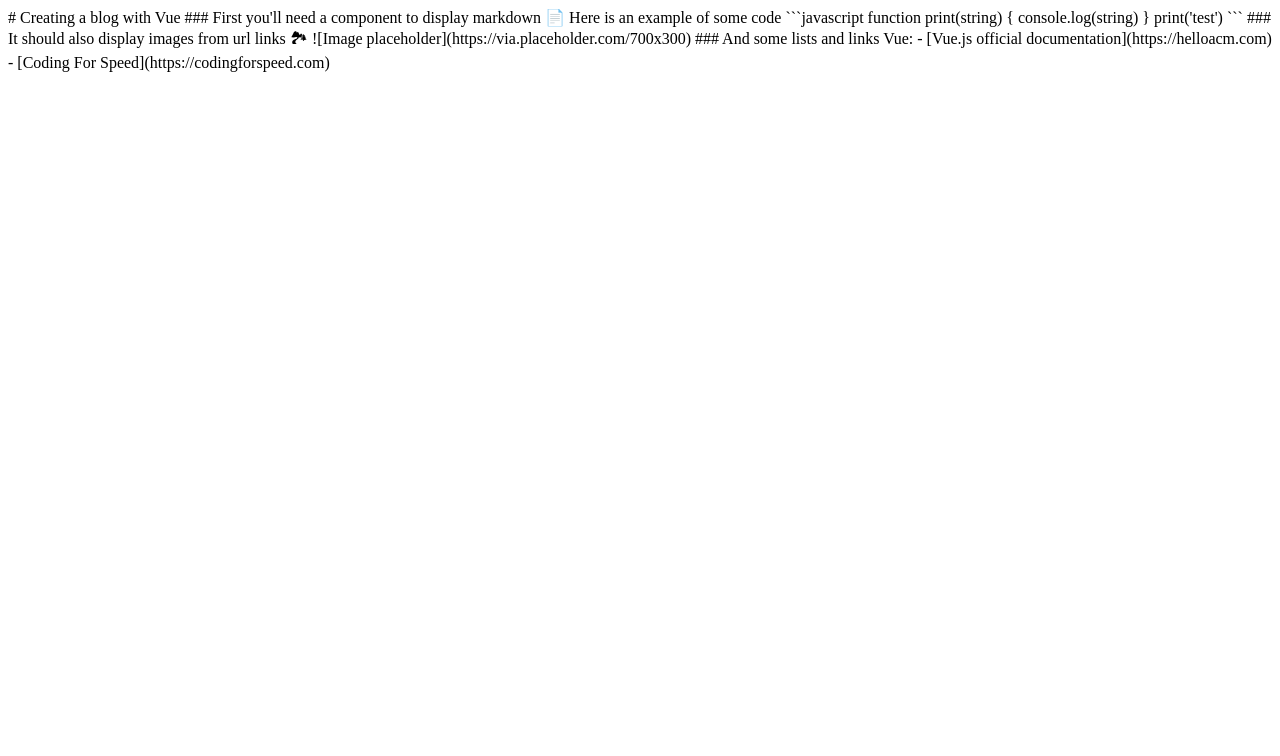
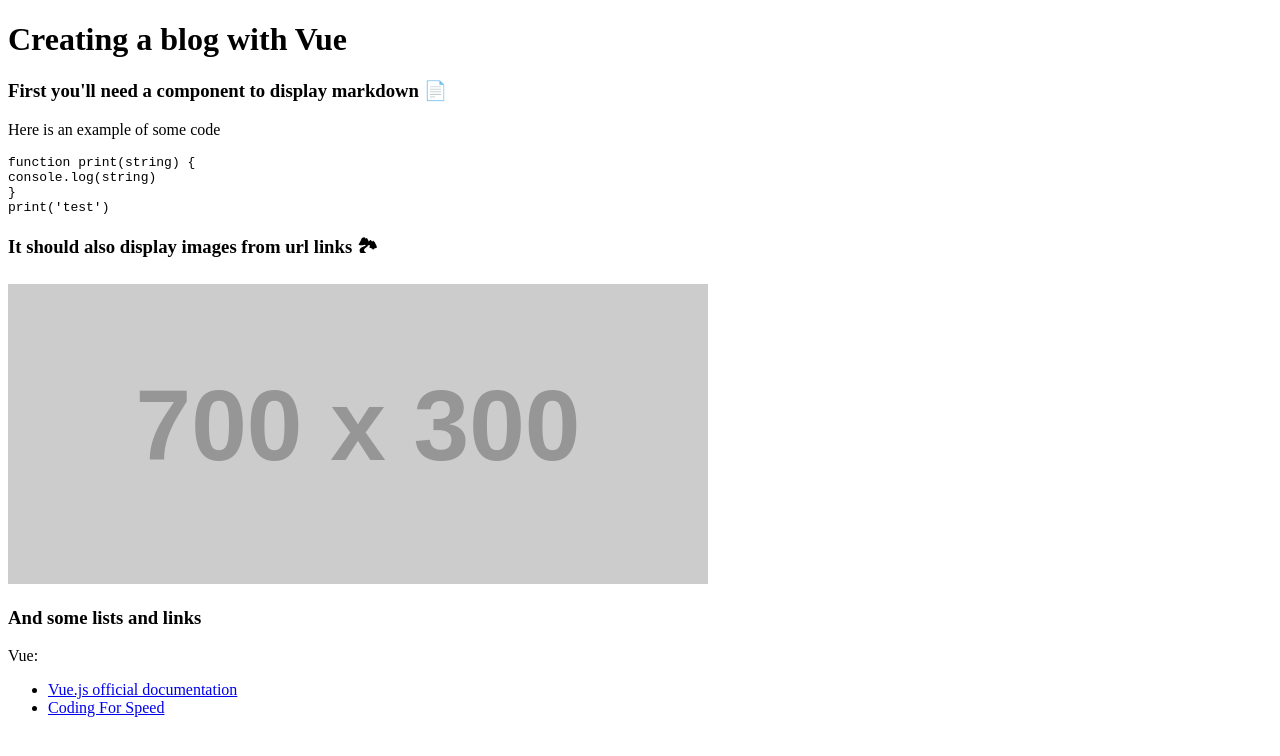
Before and after one commit to ps1312/simple_blog, a Vue app: page / in a window 1280 px wide. Shown: the top 756 px of the page. Built offline with nearby package versions, Linux system fonts and the light colour scheme.

Commit message:
make MarkdownDisplay.vue compile and display a markdown string with code highlight support

```diff
--- a/src/components/MarkdownDisplay.vue
+++ b/src/components/MarkdownDisplay.vue
@@ -1,8 +1,11 @@
 <template>
-  <span>{{ markdown }}</span>
+  <div v-html="compiledMarkdown" />
 </template>
 
 <script>
+import marked from "marked";
+import hljs from "highlight.js";
+
 export default {
   name: "MarkdownDisplay",
   props: {
@@ -10,6 +13,22 @@ export default {
       type: String,
       required: true,
     }
+  },
+  mounted() {
+    hljs.highlightAll()
+  },
+  computed: {
+    compiledMarkdown() {
+      return marked(this.markdown, {
+        highlight: function(markdown) {
+          return hljs.highlightAuto(markdown).value
+        }
+      })
+    }
   }
 }
 </script>
+
+<style scoped>
+@import "~highlight.js/styles/monokai-sublime.css";
+</style>
```
